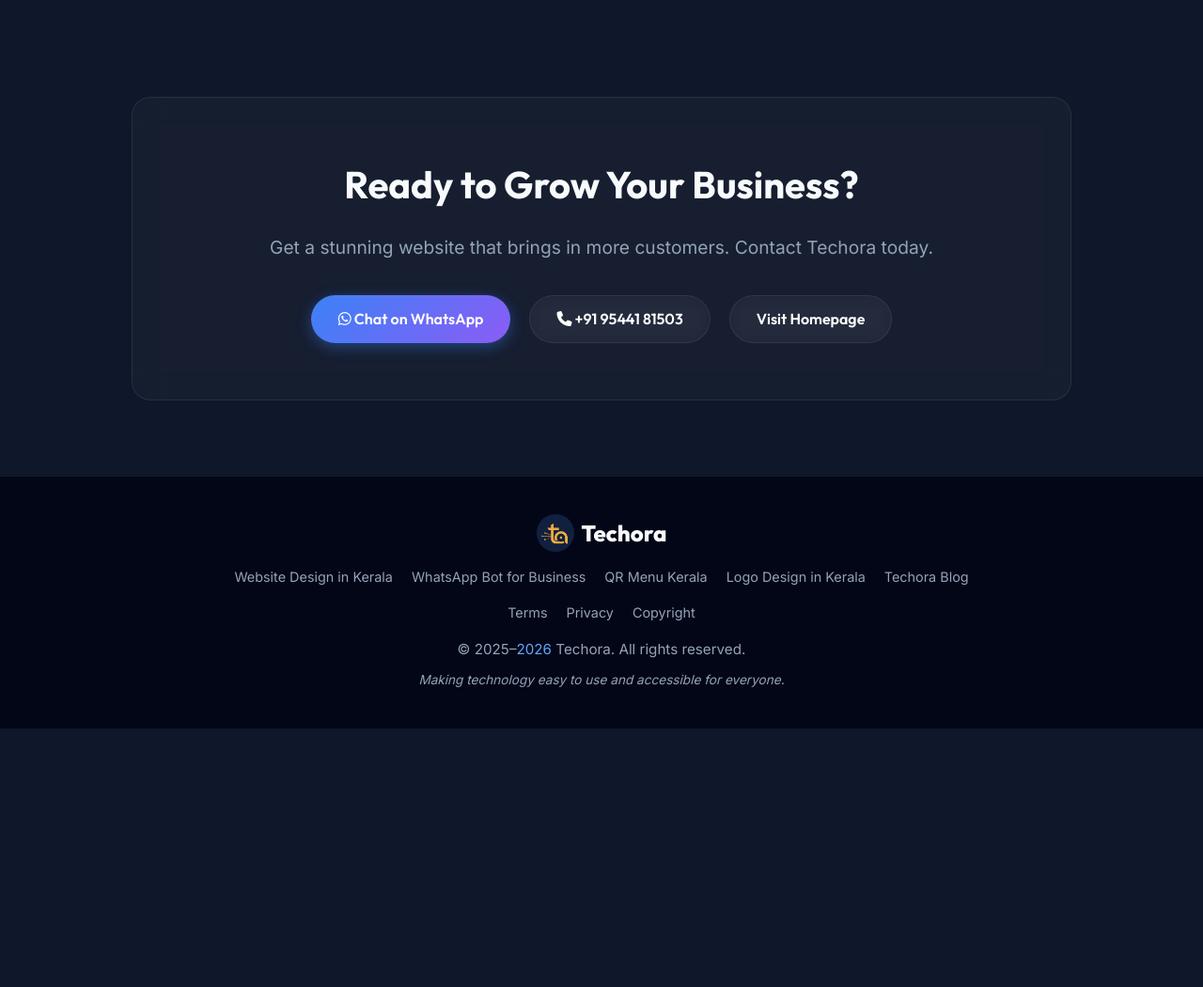
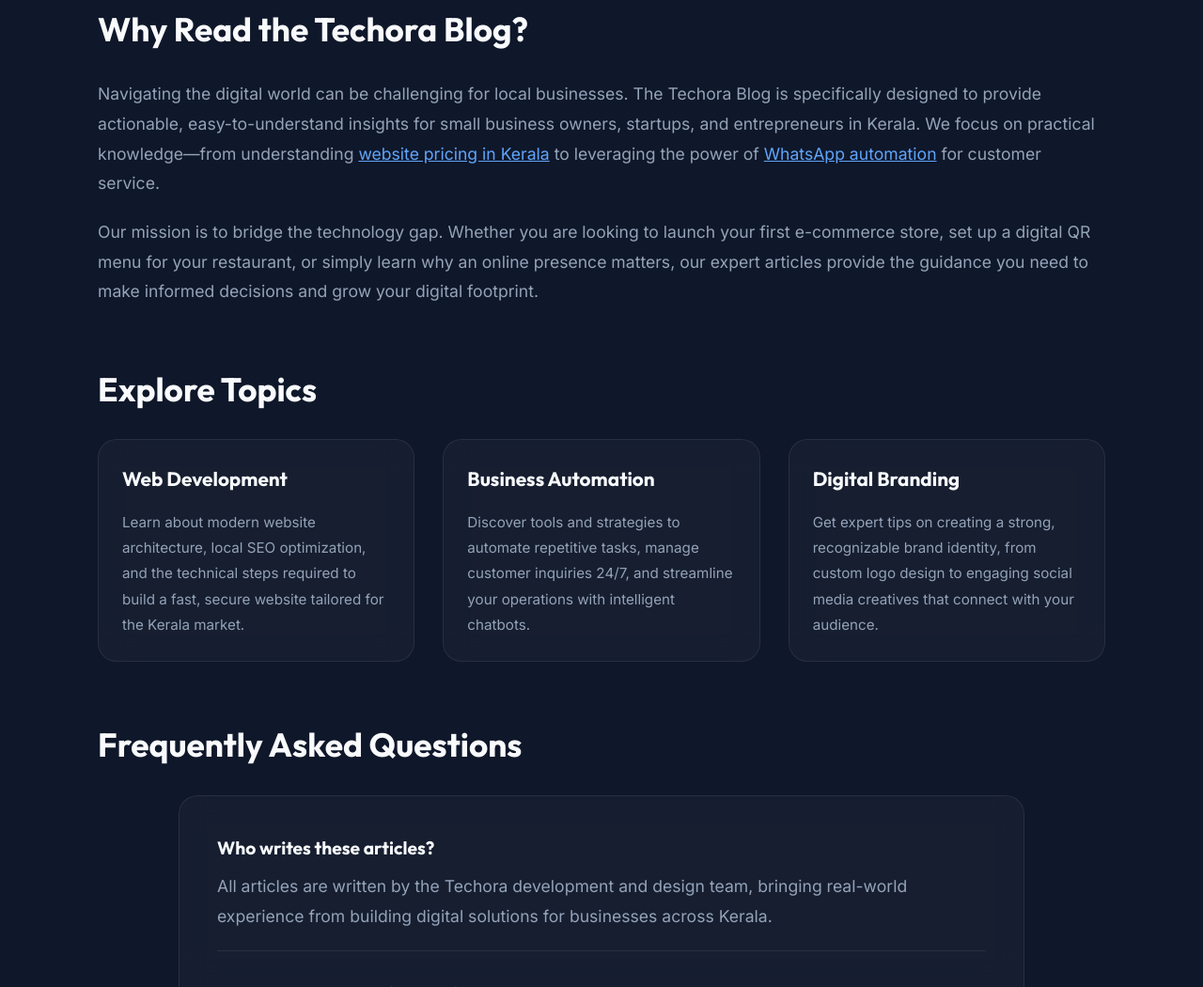
Before and after one commit to mgfdude/techoraportfolio-, a plain HTML site: page blog/index.html in a window 1280 px wide. Shown: the part 1750-2800 px from the top of the page at 94% size. Before the commit the page ends 2525 px from the top, so only its background shows below. Drawn offline with Linux system fonts and the light colour scheme.

Commit message:
SEO: Enrich blog index with additional content sections and categories

```diff
--- a/blog/index.html
+++ b/blog/index.html
@@ -126,6 +126,50 @@
                     <a href="/blog/whatsapp-automation-kerala" class="btn btn-card">Read More</a>
                 </div>
             </div>
+            </div>
+
+            <div class="content-block" style="margin-top: 80px;">
+                <h2>Why Read the Techora Blog?</h2>
+                <p>
+                    Navigating the digital world can be challenging for local businesses. The Techora Blog is specifically designed to provide actionable, easy-to-understand insights for small business owners, startups, and entrepreneurs in Kerala. We focus on practical knowledge—from understanding <a href="/blog/website-cost-kerala" style="color: var(--primary-light); text-decoration: underline;">website pricing in Kerala</a> to leveraging the power of <a href="/services/whatsapp-bot-automation" style="color: var(--primary-light); text-decoration: underline;">WhatsApp automation</a> for customer service.
+                </p>
+                <p>
+                    Our mission is to bridge the technology gap. Whether you are looking to launch your first e-commerce store, set up a digital QR menu for your restaurant, or simply learn why an online presence matters, our expert articles provide the guidance you need to make informed decisions and grow your digital footprint.
+                </p>
+            </div>
+
+            <div class="content-block" style="margin-top: 60px;">
+                <h2>Explore Topics</h2>
+                <div class="grid services-grid" style="grid-template-columns: repeat(auto-fit, minmax(250px, 1fr));">
+                    <div class="card glass-card" style="padding: 25px;">
+                        <h3 style="margin-bottom: 15px; font-size: 1.3rem;">Web Development</h3>
+                        <p style="font-size: 0.95rem; margin-bottom: 0;">Learn about modern website architecture, local SEO optimization, and the technical steps required to build a fast, secure website tailored for the Kerala market.</p>
+                    </div>
+                    <div class="card glass-card" style="padding: 25px;">
+                        <h3 style="margin-bottom: 15px; font-size: 1.3rem;">Business Automation</h3>
+                        <p style="font-size: 0.95rem; margin-bottom: 0;">Discover tools and strategies to automate repetitive tasks, manage customer inquiries 24/7, and streamline your operations with intelligent chatbots.</p>
+                    </div>
+                    <div class="card glass-card" style="padding: 25px;">
+                        <h3 style="margin-bottom: 15px; font-size: 1.3rem;">Digital Branding</h3>
+                        <p style="font-size: 0.95rem; margin-bottom: 0;">Get expert tips on creating a strong, recognizable brand identity, from custom logo design to engaging social media creatives that connect with your audience.</p>
+                    </div>
+                </div>
+            </div>
+
+            <div class="content-block" style="margin-top: 60px;">
+                <h2>Frequently Asked Questions</h2>
+                <div class="faq-container glass-card" style="margin-top: 20px;">
+                    <div class="faq-item">
+                        <h3 style="font-size: 1.2rem; margin-bottom: 10px;">Who writes these articles?</h3>
+                        <p style="margin-bottom: 0;">All articles are written by the Techora development and design team, bringing real-world experience from building digital solutions for businesses across Kerala.</p>
+                    </div>
+                    <div class="faq-item">
+                        <h3 style="font-size: 1.2rem; margin-bottom: 10px;">Can I request a specific topic?</h3>
+                        <p style="margin-bottom: 0;">Absolutely! If you have a specific digital challenge or question, feel free to reach out via our contact page. We love addressing real problems faced by local businesses.</p>
+                    </div>
+                </div>
+            </div>
+
         </div>
     </section>
 
```
